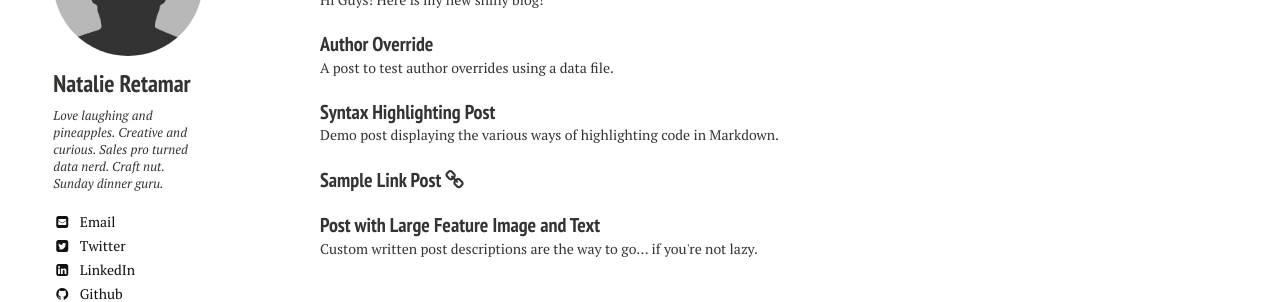
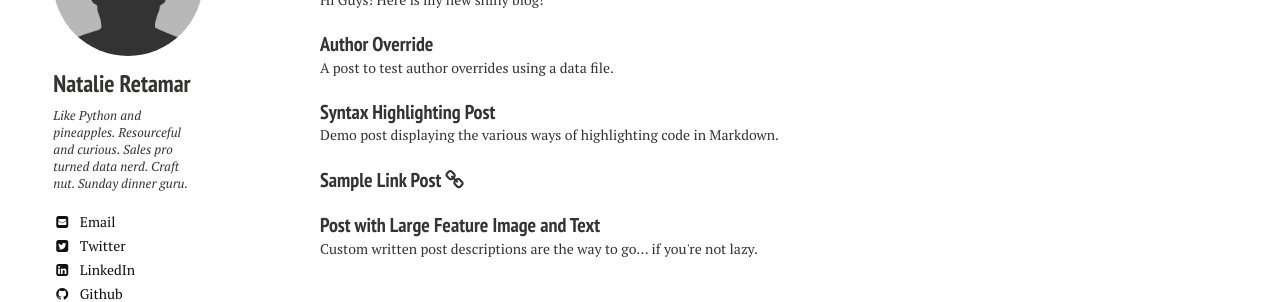
Before and after one commit to natalieretamar/natalieretamar.github.io, a Jekyll site: the page built from index.md, in a window 1280 px wide. Shown: the part 552-854 px from the top of the page. Built offline with Jekyll 4.4.1, drawn with Linux system fonts in a browser that asks for light colours; nearby versions of some CDN libraries.

Commit message:
chgd config file

```diff
--- a/_config.yml
+++ b/_config.yml
@@ -43,7 +43,7 @@ titlecase: true
 owner:
   name: Natalie Retamar
   avatar: bio-photo.jpg
-  bio: "Love laughing and pineapples. Creative and curious. Sales pro turned data nerd. Craft nut. Sunday dinner guru."
+  bio: "Like Python and pineapples. Resourceful and curious. Sales pro turned data nerd. Craft nut. Sunday dinner guru."
   email: Natalie.Retamar@gmail.com
   disqus-shortname:
   twitter: 'da_CasObserver'
```
